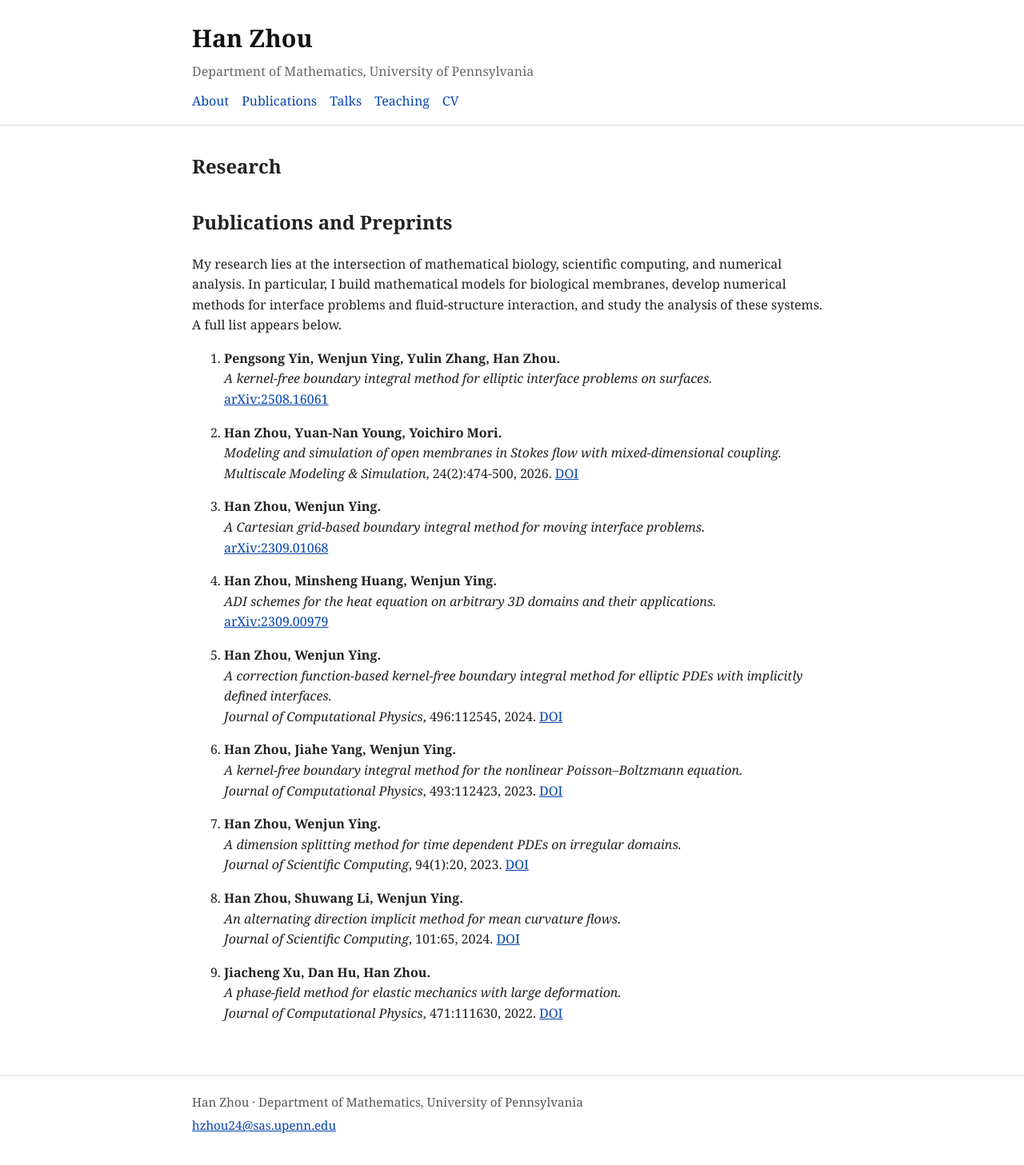
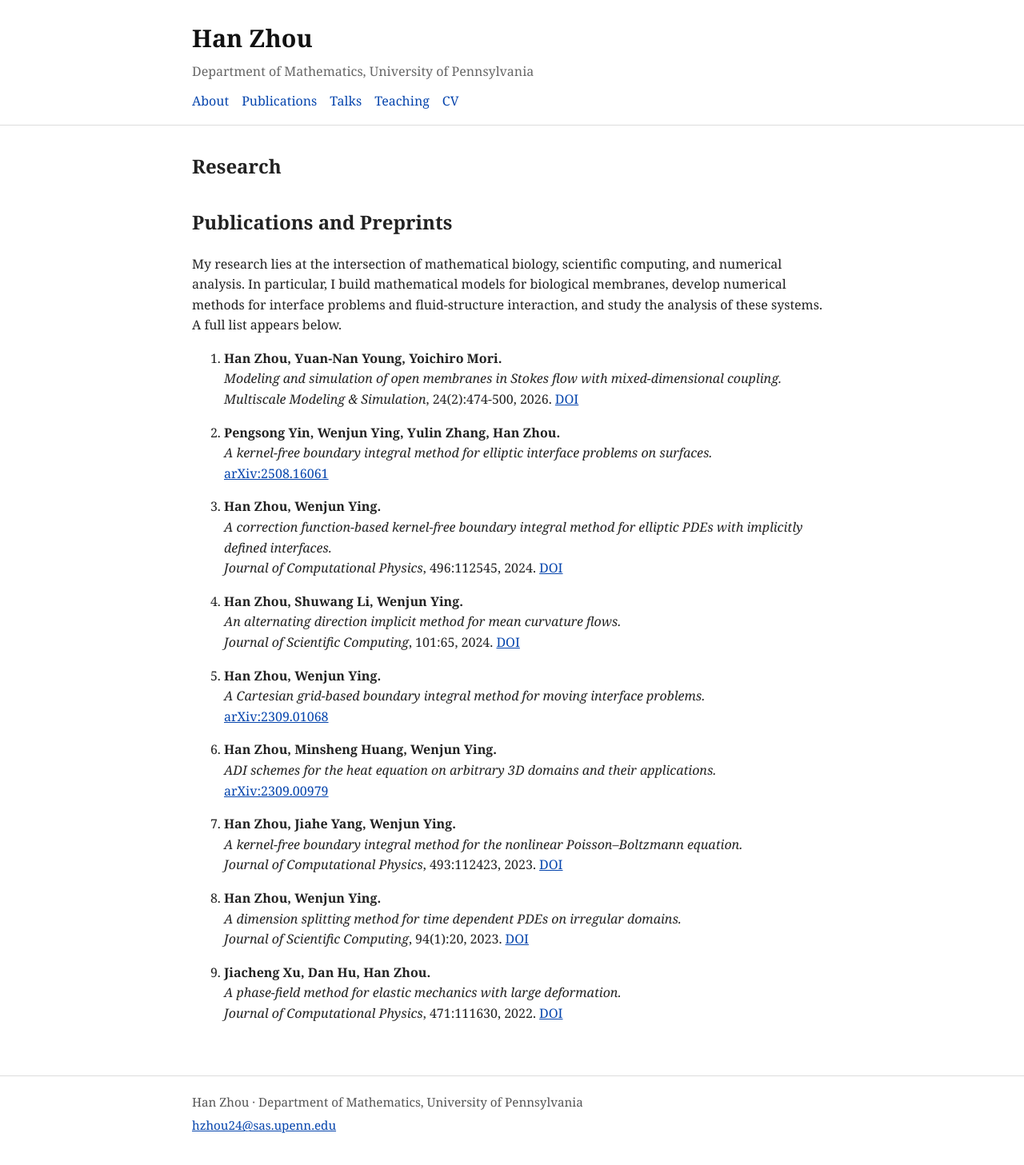
Before and after one commit to han-zhou-math/han-zhou-math.github.io, a Jekyll site: the page built from research.md, in a window 1280 px wide. Shown: the whole page at 80% size. Built offline with Jekyll 4.4.1, drawn with Linux system fonts in a browser that asks for light colours.

Commit message:
Reorder publications by recency

```diff
--- a/research.md
+++ b/research.md
@@ -12,37 +12,37 @@ analysis. In particular, I build mathematical models for biological membranes, d
 methods for interface problems and fluid-structure interaction, and study the analysis of these
 systems. A full list appears below.
 
-1. **Pengsong Yin, Wenjun Ying, Yulin Zhang, Han Zhou.**
+1. **Han Zhou, Yuan-Nan Young, Yoichiro Mori.**
+   *Modeling and simulation of open membranes in Stokes flow with mixed-dimensional coupling.*
+   *Multiscale Modeling & Simulation*, 24(2):474-500, 2026. [DOI](https://doi.org/10.1137/25M1762476)
+
+2. **Pengsong Yin, Wenjun Ying, Yulin Zhang, Han Zhou.**
    *A kernel-free boundary integral method for elliptic interface problems on surfaces.*
    [arXiv:2508.16061](https://doi.org/10.48550/arXiv.2508.16061)
 
-2. **Han Zhou, Yuan-Nan Young, Yoichiro Mori.**
-   *Modeling and simulation of open membranes in Stokes flow with mixed-dimensional coupling.*
-   *Multiscale Modeling & Simulation*, 24(2):474-500, 2026. [DOI](https://doi.org/10.1137/25M1762476)
+3. **Han Zhou, Wenjun Ying.**
+   *A correction function-based kernel-free boundary integral method for elliptic PDEs with implicitly defined interfaces.*
+   *Journal of Computational Physics*, 496:112545, 2024. [DOI](https://doi.org/10.1016/j.jcp.2023.112545)
 
-3. **Han Zhou, Wenjun Ying.**
+4. **Han Zhou, Shuwang Li, Wenjun Ying.**
+   *An alternating direction implicit method for mean curvature flows.*
+   *Journal of Scientific Computing*, 101:65, 2024. [DOI](https://doi.org/10.1007/s10915-024-02701-3)
+
+5. **Han Zhou, Wenjun Ying.**
    *A Cartesian grid-based boundary integral method for moving interface problems.*
    [arXiv:2309.01068](https://doi.org/10.48550/arXiv.2309.01068)
 
-4. **Han Zhou, Minsheng Huang, Wenjun Ying.**
+6. **Han Zhou, Minsheng Huang, Wenjun Ying.**
    *ADI schemes for the heat equation on arbitrary 3D domains and their applications.*
    [arXiv:2309.00979](https://doi.org/10.48550/arXiv.2309.00979)
 
-5. **Han Zhou, Wenjun Ying.**
-   *A correction function-based kernel-free boundary integral method for elliptic PDEs with implicitly defined interfaces.*
-   *Journal of Computational Physics*, 496:112545, 2024. [DOI](https://doi.org/10.1016/j.jcp.2023.112545)
-
-6. **Han Zhou, Jiahe Yang, Wenjun Ying.**
+7. **Han Zhou, Jiahe Yang, Wenjun Ying.**
    *A kernel-free boundary integral method for the nonlinear Poisson–Boltzmann equation.*
    *Journal of Computational Physics*, 493:112423, 2023. [DOI](https://doi.org/10.1016/j.jcp.2023.112423)
 
-7. **Han Zhou, Wenjun Ying.**
+8. **Han Zhou, Wenjun Ying.**
    *A dimension splitting method for time dependent PDEs on irregular domains.*
    *Journal of Scientific Computing*, 94(1):20, 2023. [DOI](https://doi.org/10.1007/s10915-022-02066-5)
-
-8. **Han Zhou, Shuwang Li, Wenjun Ying.**
-   *An alternating direction implicit method for mean curvature flows.*
-   *Journal of Scientific Computing*, 101:65, 2024. [DOI](https://doi.org/10.1007/s10915-024-02701-3)
 
 9. **Jiacheng Xu, Dan Hu, Han Zhou.**
    *A phase-field method for elastic mechanics with large deformation.*
```
Also changed, not shown: index.md (+16 -16 lines).
